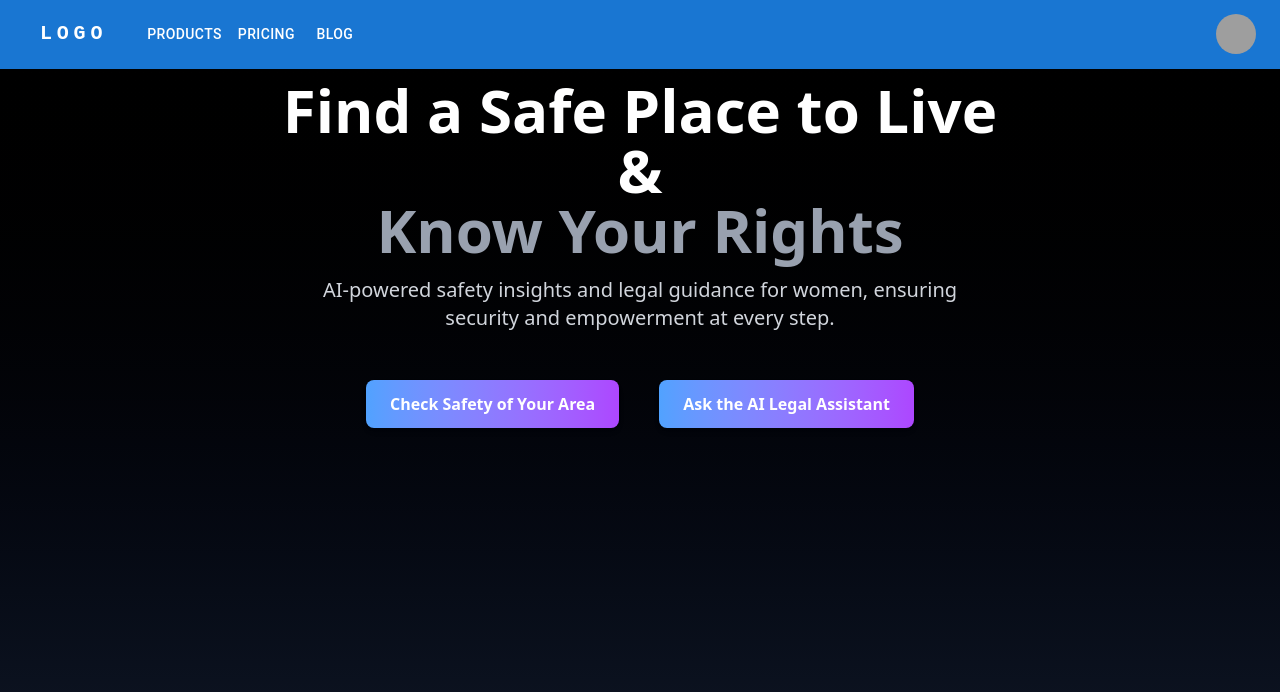
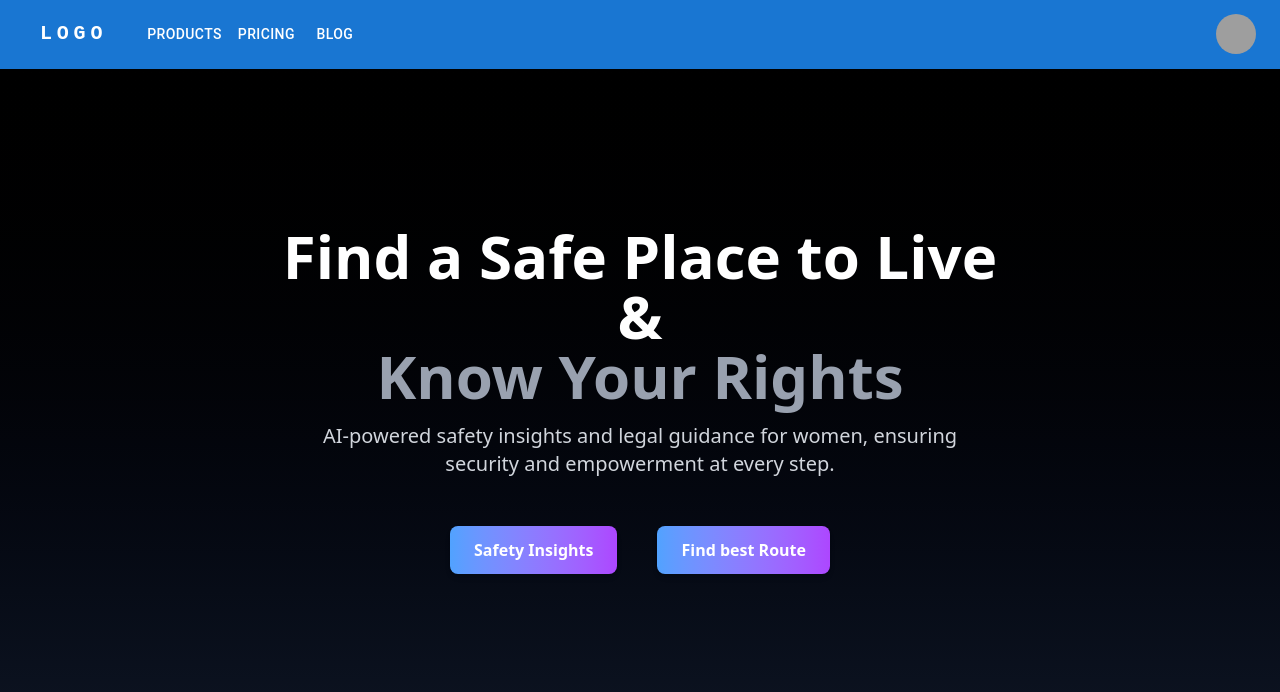
Before and after one commit to 20username11/gdg, a React (Vite) app in the folder Frontend/: page / in a window 1280 px wide. Shown: the top 692 px of the page. Built offline with nearby package versions, Linux system fonts and the light colour scheme; grey boxes are pictures that could not be loaded; some icons are missing; the HTML template or start-up script is replaced by a standard one.

Commit message:
fixed UI

```diff
--- a/Frontend/src/components/FindRoute/FindRoute.jsx
+++ b/Frontend/src/components/FindRoute/FindRoute.jsx
@@ -87,8 +87,8 @@ const FindRoute = () => {
   return (
     <div>
       {/* Input fields for "From" and "To" locations */}
-      <div className="absolute top-4 left-4 z-10 bg-white p-4 rounded-lg shadow-lg">
-        <h2 className="text-lg font-bold mb-2">Find Route</h2>
+      <div className="absolute top-[15vh] left-4 z-10 bg-white p-4 rounded-lg shadow-xl">
+        <h2 className="flex justify-center  text-lg font-bold mb-2">Find Route</h2>
         <Autocomplete
           onLoad={(autocomplete) => setFromAutocomplete(autocomplete)}
           onPlaceChanged={handleFromPlaceChanged}
--- a/Frontend/src/pages/Home.jsx
+++ b/Frontend/src/pages/Home.jsx
@@ -1,10 +1,11 @@
 import React from 'react'
 // import Map from '../components/Map/Map'
 import GradientButton from '../components/Button/GradientButton'
+import { Link } from 'react-router-dom'
 
 const Home = () => {
   return (
-    <div className='h-[100vh] bg-gradient-to-b from-black to-gray-900 text-white text-center py-20 px-4 '>
+    <div className='h-[100vh] flex justify-center items-center bg-gradient-to-b from-black to-gray-900 text-white text-center py-20 px-4 '>
        <div className="">
       <h1 className="text-5xl md:text-6xl font-bold">
       Find a Safe Place to Live <br /> &  <br /> <span className="text-gray-400">Know Your Rights</span>
@@ -13,8 +14,12 @@ const Home = () => {
       AI-powered safety insights and legal guidance for women, ensuring security and empowerment at every step.
       </p>
     <div className="flex justify-center gap-10 mt-12">
-      <GradientButton text="Check Safety of Your Area" />
-      <GradientButton text="Ask the AI Legal Assistant" />
+      <Link to="/safeZone">
+        <GradientButton text="Safety Insights" />
+      </Link>
+      <Link to="/findRoute">
+        <GradientButton text="Find best Route" />
+      </Link>
     </div>
     </div>
     {/* <Map/> */}
--- a/Frontend/src/pages/SafeZoneFinder.jsx
+++ b/Frontend/src/pages/SafeZoneFinder.jsx
@@ -4,7 +4,7 @@ import SideBar from '../components/Map/SideBar'
 
 const SafeZoneFinder = () => {
   return (
-    <div>
+    <div className='max-h-screen max-w-screen overflow-hidden'>
       <Map />
       <SideBar />
     </div>
```
Also changed, not shown: Frontend/src/components/Map/Map.jsx (+12 -7 lines).
